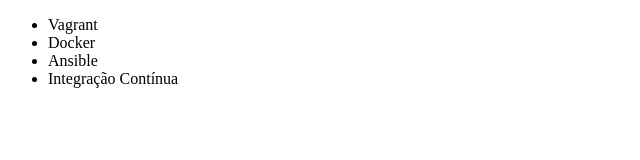
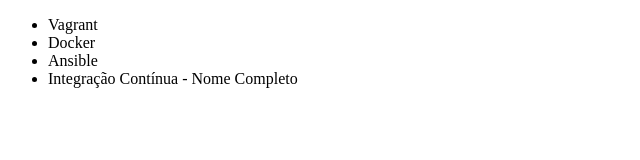
Before and after one commit to DuduRecPE/alura-git, a plain HTML site: page index.html in a window 1280 px wide. Shown: the whole page, without its empty margins (0-640 px from the left). Drawn offline with Linux system fonts and the light colour scheme.

Commit message:
Renomeando curso de Integração Contínua

```diff
--- a/index.html
+++ b/index.html
@@ -9,7 +9,7 @@
         <li>Vagrant</li>
         <li>Docker</li>
         <li>Ansible</li>
-        <li>Integração Contínua</li>
+        <li>Integração Contínua - Nome Completo</li>
     </ul>
 </body>
 </html>
```
